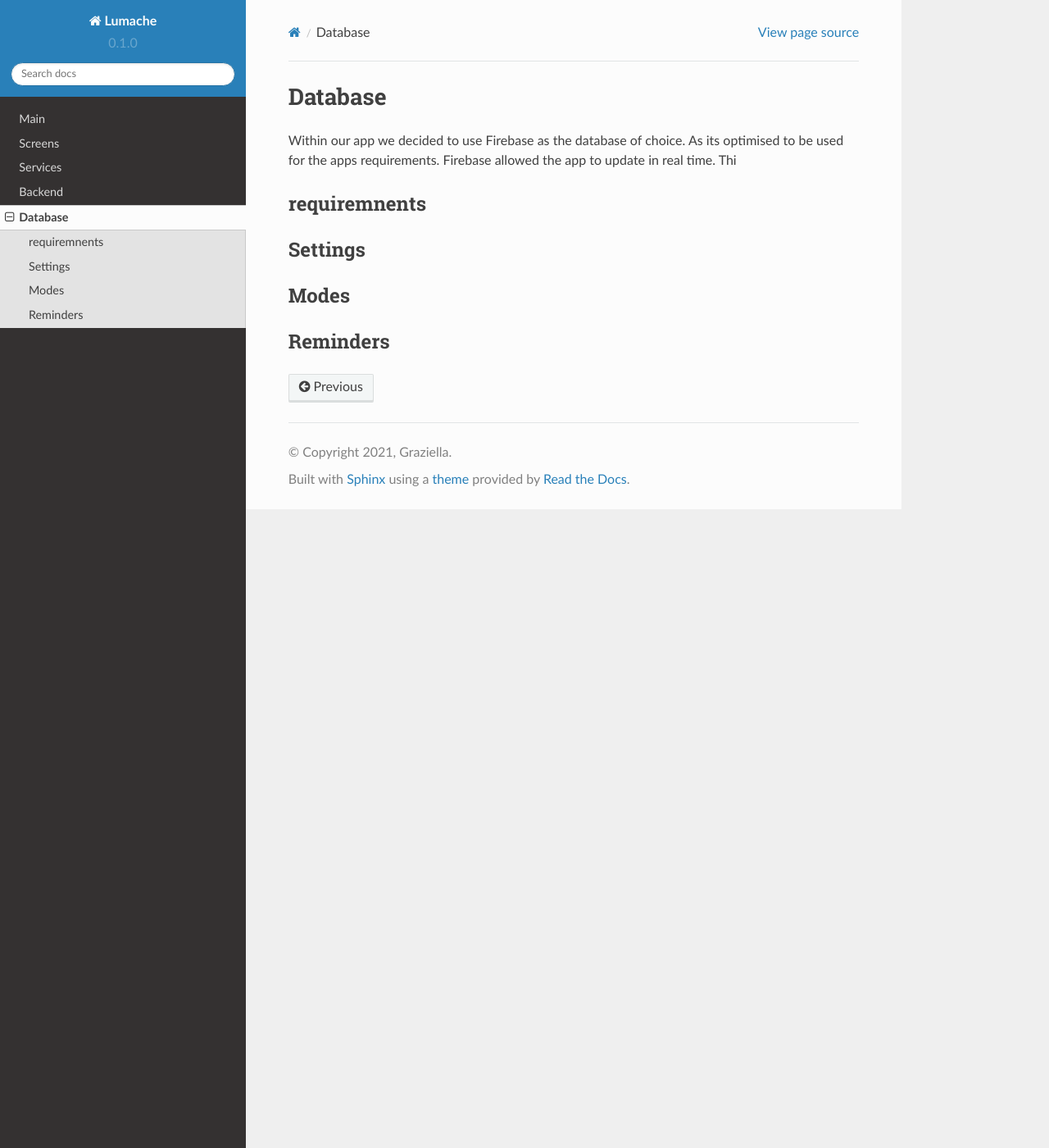
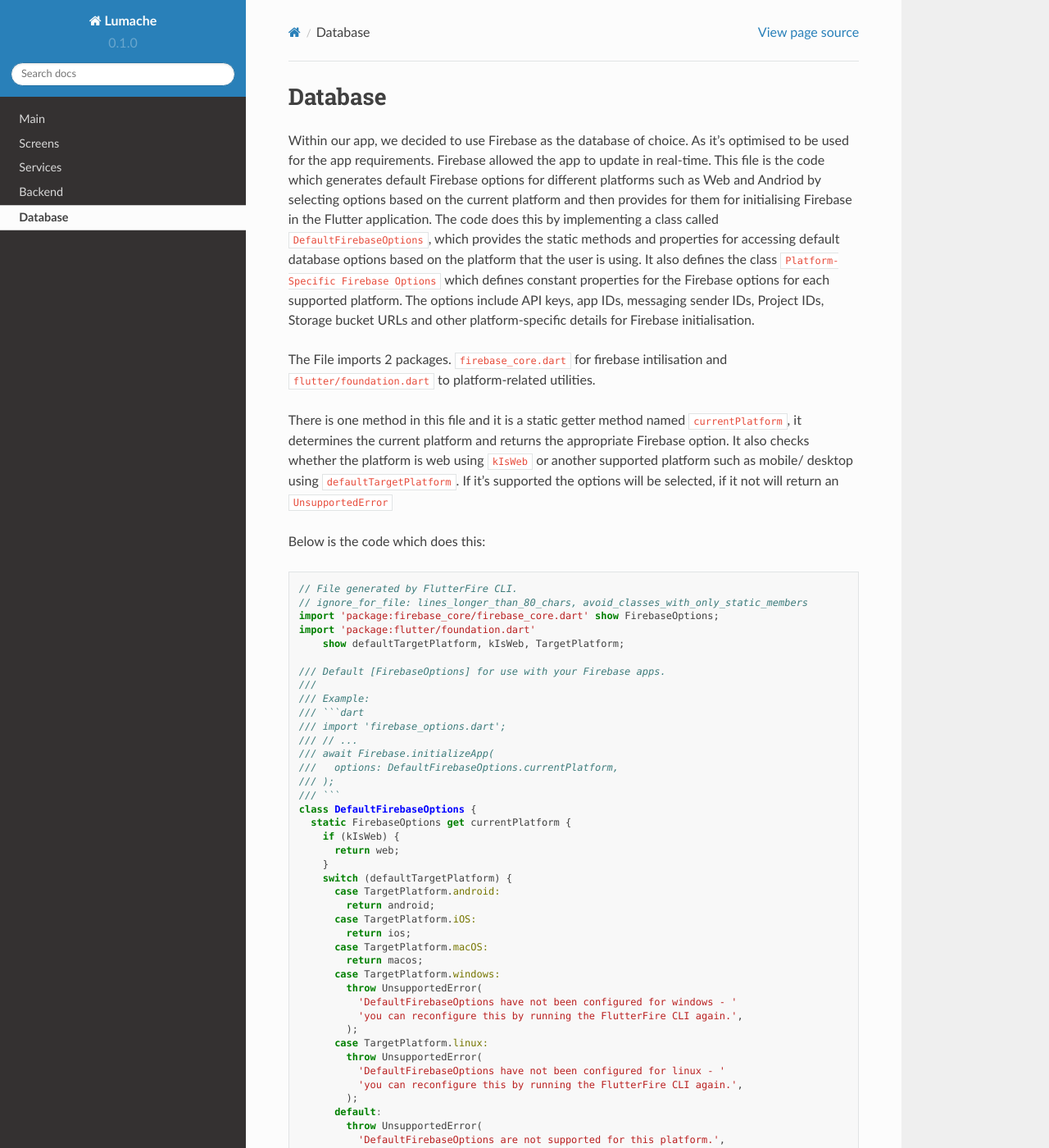
Before and after one commit to SE-sustainability/Project_code, a Sphinx documentation site: the page built from docs/source/database.rst, in a window 1280 px wide and 1400 px high. Shown: the whole window at 82% size. Built offline with Sphinx 7.4.7 and the Read the Docs theme 2.0.0, drawn with Linux system fonts in a browser that asks for light colours; some of the changed text lies outside the part shown.

Commit message:
Update database.rst

````diff
--- a/docs/source/database.rst
+++ b/docs/source/database.rst
@@ -1,16 +1,93 @@
 Database
 ========
 
-Within our app we decided to use Firebase as the database of choice. As its optimised to be used for the apps requirements. Firebase allowed the app to update in real time. Thi
+Within our app, we decided to use Firebase as the database of choice. As it's optimised to be used for the app requirements. Firebase allowed the app to update in real-time. This file is the code which generates default Firebase options for different platforms such as Web and Andriod by selecting options based on the current platform and then provides for them for initialising  Firebase in the Flutter application. The code does this by implementing a class called :samp:`DefaultFirebaseOptions`, which provides the static methods and properties for accessing default database options based on the platform that the user is using. It also defines the class :samp:`Platform-Specific Firebase Options` which defines constant properties for the Firebase options for each supported platform. The options include API keys, app IDs, messaging sender IDs, Project IDs, Storage bucket URLs and other platform-specific details for Firebase initialisation.
 
-requiremnents
--------------
+The File imports 2 packages. :samp:`firebase_core.dart` for firebase intilisation and :samp:`flutter/foundation.dart` to platform-related utilities.
 
-Settings
--------
+There is one method in this file and it is a static getter method named :samp:`currentPlatform`, it determines the current platform and returns the appropriate Firebase option. It also checks whether the platform is web using :samp:`kIsWeb` or another supported platform such as mobile/ desktop using :samp:`defaultTargetPlatform`. If it's supported the options will be selected, if it not will return an :samp:`UnsupportedError`
 
-Modes
------
+Below is the code which does this:
 
-Reminders
----------
+.. code-block:: dart
+
+    // File generated by FlutterFire CLI.
+    // ignore_for_file: lines_longer_than_80_chars, avoid_classes_with_only_static_members
+    import 'package:firebase_core/firebase_core.dart' show FirebaseOptions;
+    import 'package:flutter/foundation.dart'
+        show defaultTargetPlatform, kIsWeb, TargetPlatform;
+
+    /// Default [FirebaseOptions] for use with your Firebase apps.
+    ///
+    /// Example:
+    /// ```dart
+    /// import 'firebase_options.dart';
+    /// // ...
+    /// await Firebase.initializeApp(
+    ///   options: DefaultFirebaseOptions.currentPlatform,
+    /// );
+    /// ```
+    class DefaultFirebaseOptions {
+      static FirebaseOptions get currentPlatform {
+        if (kIsWeb) {
+          return web;
+        }
+        switch (defaultTargetPlatform) {
+          case TargetPlatform.android:
+            return android;
+          case TargetPlatform.iOS:
+            return ios;
+          case TargetPlatform.macOS:
+            return macos;
+          case TargetPlatform.windows:
+            throw UnsupportedError(
+              'DefaultFirebaseOptions have not been configured for windows - '
+              'you can reconfigure this by running the FlutterFire CLI again.',
+            );
+          case TargetPlatform.linux:
+            throw UnsupportedError(
+              'DefaultFirebaseOptions have not been configured for linux - '
+              'you can reconfigure this by running the FlutterFire CLI again.',
+            );
+          default:
+            throw UnsupportedError(
+              'DefaultFirebaseOptions are not supported for this platform.',
+            );
+        }
+      }
+
+      static const FirebaseOptions web = FirebaseOptions(
+        apiKey: 'AIzaSyAnqqq9LPtQWjvGz0-_2j3zCQclPbJ4Z0Y',
+        appId: '1:910338667484:web:0d06823aadc0aa502dd519',
+        messagingSenderId: '910338667484',
+        projectId: 'reminderappdatabase-e5e8a',
+        authDomain: 'reminderappdatabase-e5e8a.firebaseapp.com',
+        storageBucket: 'reminderappdatabase-e5e8a.appspot.com',
+      );
+
+      static const FirebaseOptions android = FirebaseOptions(
+        apiKey: 'AIzaSyCecMx2pKXlw9Sswg6ZM4NrwhXPtaMo6TI',
+        appId: '1:910338667484:android:90b7e3af516a854c2dd519',
+        messagingSenderId: '910338667484',
+        projectId: 'reminderappdatabase-e5e8a',
+        storageBucket: 'reminderappdatabase-e5e8a.appspot.com',
+      );
+
+      static const FirebaseOptions ios = FirebaseOptions(
+        apiKey: 'AIzaSyDSz4UXBUSlIqJoWEZLH8Nw368WaEe2E-k',
+        appId: '1:910338667484:ios:b5b991eb7bee6b4f2dd519',
+        messagingSenderId: '910338667484',
+        projectId: 'reminderappdatabase-e5e8a',
+        storageBucket: 'reminderappdatabase-e5e8a.appspot.com',
+        iosBundleId: 'com.example.newApp',
+      );
+
+      static const FirebaseOptions macos = FirebaseOptions(
+        apiKey: 'AIzaSyDSz4UXBUSlIqJoWEZLH8Nw368WaEe2E-k',
+        appId: '1:910338667484:ios:336b905cc5b7e9d42dd519',
+        messagingSenderId: '910338667484',
+        projectId: 'reminderappdatabase-e5e8a',
+        storageBucket: 'reminderappdatabase-e5e8a.appspot.com',
+        iosBundleId: 'com.example.newApp.RunnerTests',
+      );
+    }
````
